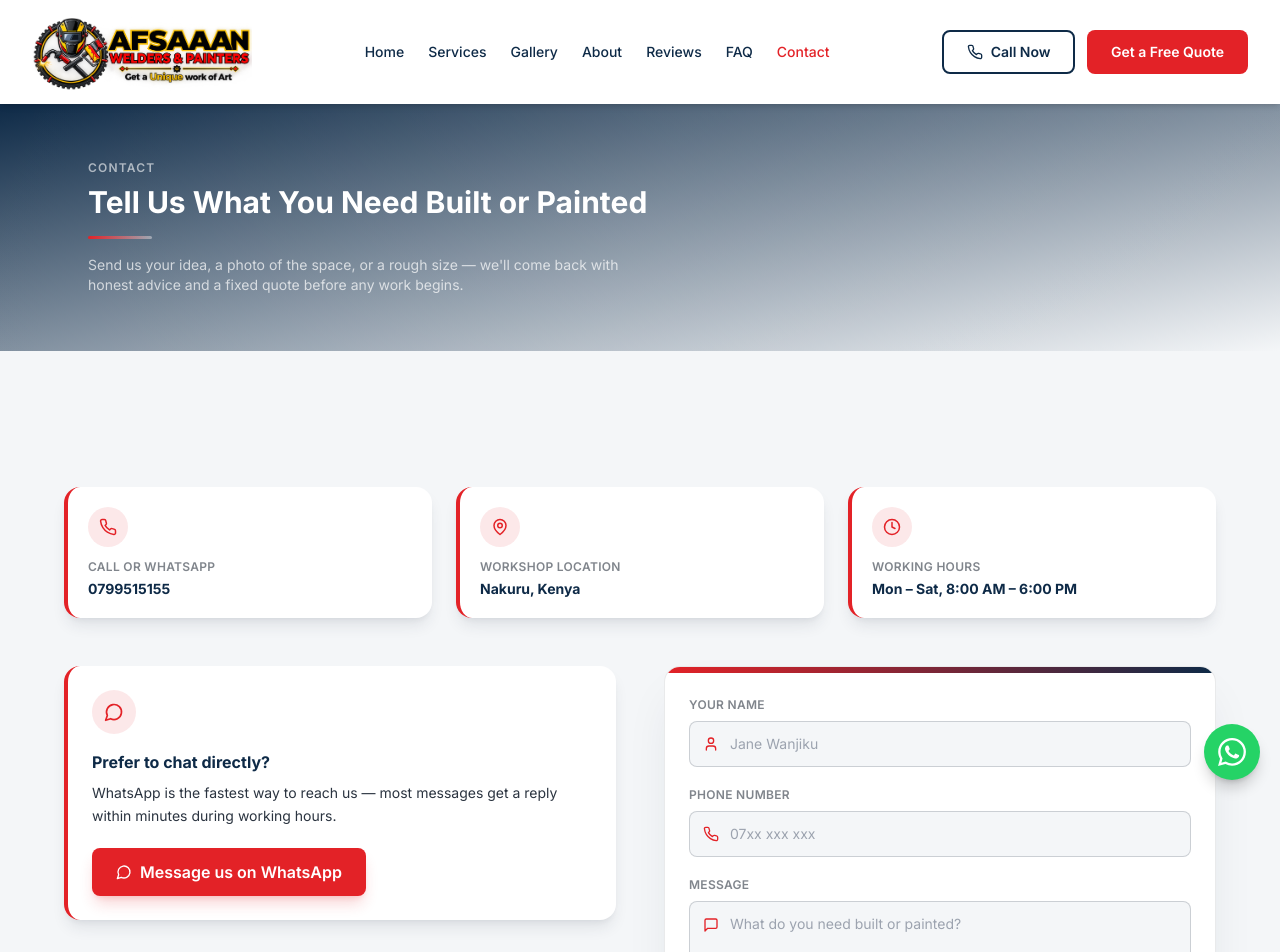
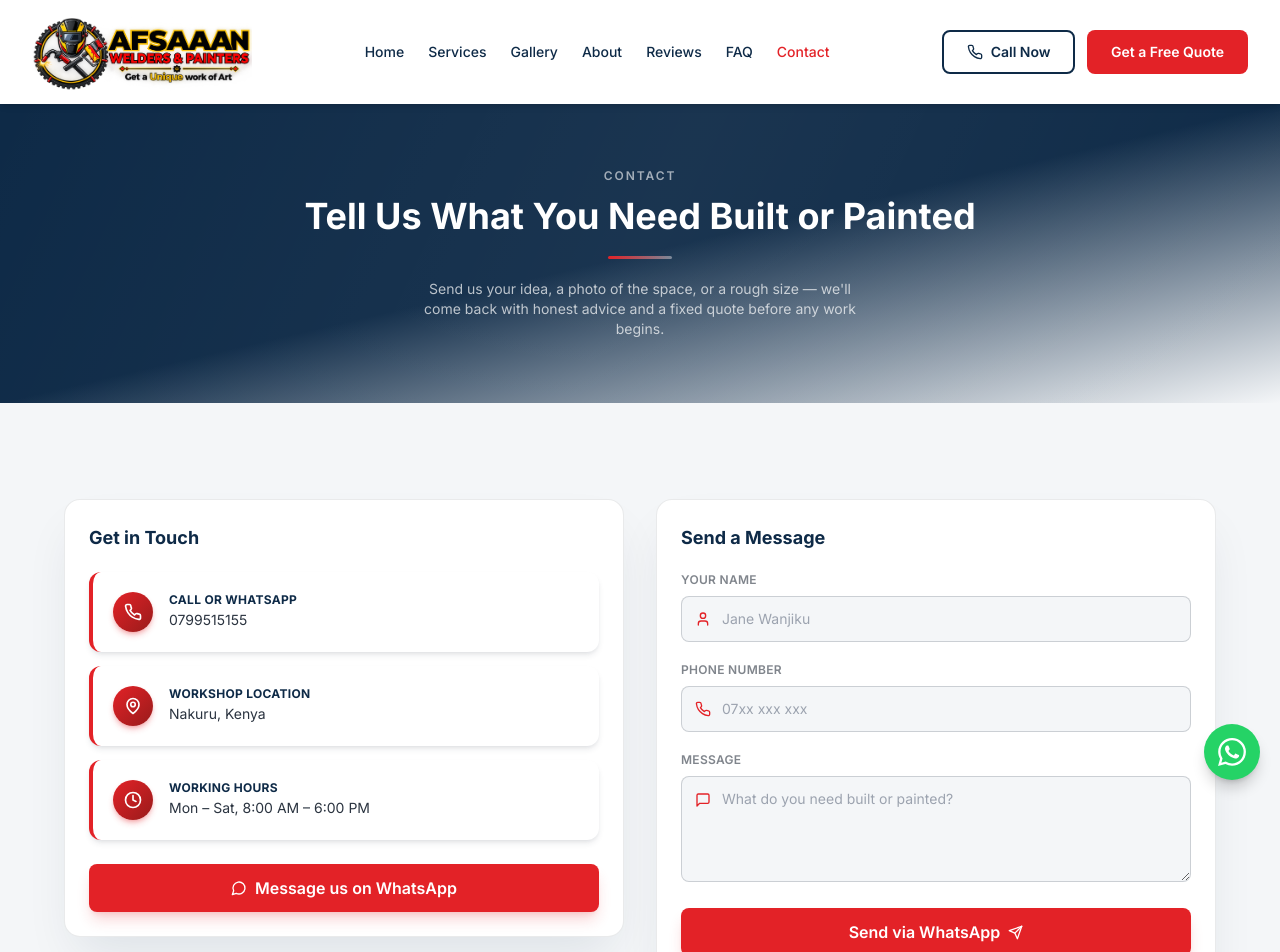
Before and after one commit to Muchyz/Afsaan, a React (Vite) app: page /contact in a window 1280 px wide. Shown: the top 952 px of the page. Built offline with nearby package versions, Linux system fonts and the light colour scheme.

Commit message:
match densco contact page layout: hero band + twin info/form cards

```diff
--- a/src/pages/Contact.jsx
+++ b/src/pages/Contact.jsx
@@ -1,9 +1,8 @@
 import { useState } from 'react'
 import { Phone, MapPin, Clock, MessageCircle, Send, User, MessageSquare } from 'lucide-react'
 import { business } from '../data/content'
-import SectionHeading from '../components/ui/SectionHeading'
 
-const infoCards = [
+const infoItems = [
   { icon: Phone, label: 'Call or WhatsApp', valueKey: 'phone' },
   { icon: MapPin, label: 'Workshop Location', valueKey: 'location' },
   { icon: Clock, label: 'Working Hours', valueKey: 'hours' },
@@ -21,14 +20,14 @@ export default function Contact() {
 
   return (
     <div>
-      {/* Steel-style dark hero band */}
-      <div className="relative bg-gradient-to-br from-navy to-navy-dark overflow-hidden">
-        <div className="absolute inset-0 bg-[linear-gradient(115deg,transparent_0%,rgba(255,255,255,0.04)_50%,transparent_100%)]" />
-        <div className="max-w-6xl mx-auto px-6 py-14 relative">
-          <p className="text-xs uppercase tracking-widest text-white/60 font-semibold mb-2">Contact</p>
-          <h1 className="text-2xl sm:text-3xl font-bold text-white">Tell Us What You Need Built or Painted</h1>
-          <div className="mt-4 h-[3px] w-16 bg-gradient-to-r from-brandred to-white/40 rounded-full" />
-          <p className="max-w-xl text-sm text-white/70 mt-4">
+      {/* Page hero band, matching Densco's page-hero--contact */}
+      <div className="relative bg-gradient-to-br from-navy via-navy to-navy-dark overflow-hidden text-center py-16 px-6">
+        <div className="absolute inset-0 bg-[linear-gradient(115deg,transparent_0%,rgba(255,255,255,0.05)_50%,transparent_100%)]" />
+        <div className="relative max-w-2xl mx-auto">
+          <p className="text-xs uppercase tracking-[0.16em] text-white/60 font-semibold mb-3">Contact</p>
+          <h1 className="text-2xl sm:text-4xl font-bold text-white">Tell Us What You Need Built or Painted</h1>
+          <div className="mt-5 h-[3px] w-16 bg-gradient-to-r from-brandred to-white/40 rounded-full mx-auto" />
+          <p className="max-w-md mx-auto text-sm text-white/70 mt-5">
             Send us your idea, a photo of the space, or a rough size — we'll come back with honest advice and a fixed quote before any work begins.
           </p>
         </div>
@@ -36,40 +35,42 @@ export default function Contact() {
 
       <div className="section-pad">
         <div className="max-w-6xl mx-auto">
-          <div className="grid gap-6 sm:grid-cols-3 mb-12 pt-10">
-            {infoCards.map(({ icon: Icon, label, valueKey }) => (
-              <div key={label} className="rounded-2xl bg-white border-l-4 border-brandred shadow-lg shadow-slate/10 p-5">
-                <span className="flex-shrink-0 w-10 h-10 rounded-full bg-brandred/10 flex items-center justify-center mb-3">
-                  <Icon size={18} className="text-brandred" strokeWidth={2} />
-                </span>
-                <p className="text-xs uppercase tracking-wide text-slate/60 font-semibold">{label}</p>
-                <p className="mt-1 text-sm text-navy font-bold leading-snug">{business[valueKey]}</p>
-              </div>
-            ))}
-          </div>
+          <div className="grid gap-8 md:grid-cols-2 items-start">
 
-          <div className="grid gap-12 md:grid-cols-2 items-start">
-            <div className="rounded-2xl bg-white border-l-4 border-brandred shadow-lg shadow-slate/10 p-6">
-              <span className="flex-shrink-0 w-11 h-11 rounded-full bg-brandred/10 flex items-center justify-center mb-4">
-                <MessageCircle size={20} className="text-brandred" strokeWidth={2} />
-              </span>
-              <p className="text-base font-bold text-navy mb-2">Prefer to chat directly?</p>
-              <p className="text-sm text-slate mb-5 leading-relaxed">
-                WhatsApp is the fastest way to reach us — most messages get a reply within minutes during working hours.
-              </p>
+            {/* Left: contact-info-card equivalent */}
+            <div className="rounded-2xl bg-white shadow-2xl shadow-navy/10 border border-slate/10 p-6">
+              <h2 className="text-lg font-bold text-navy mb-5">Get in Touch</h2>
+              <ul className="flex flex-col gap-3.5">
+                {infoItems.map(({ icon: Icon, label, valueKey }) => (
+                  <li
+                    key={label}
+                    className="flex items-start gap-4 bg-white rounded-xl shadow-md shadow-slate/10 border-l-4 border-brandred p-5 transition-transform hover:-translate-y-0.5"
+                  >
+                    <span className="flex-shrink-0 w-10 h-10 rounded-full bg-gradient-to-br from-brandred to-red-800 flex items-center justify-center shadow-md shadow-brandred/30">
+                      <Icon size={18} className="text-white" strokeWidth={2.2} />
+                    </span>
+                    <div>
+                      <p className="text-xs uppercase tracking-wide text-navy font-bold">{label}</p>
+                      <p className="mt-0.5 text-sm text-slate leading-snug">{business[valueKey]}</p>
+                    </div>
+                  </li>
+                ))}
+              </ul>
+
               <a
                 href={`https://wa.me/${business.whatsapp}`}
                 target="_blank"
                 rel="noopener noreferrer"
-                className="btn-primary w-full sm:w-auto justify-center shadow-lg shadow-brandred/20"
+                className="btn-primary w-full justify-center mt-6 shadow-lg shadow-brandred/20"
               >
                 <MessageCircle size={16} /> Message us on WhatsApp
               </a>
             </div>
 
-            <div className="rounded-2xl bg-white shadow-2xl shadow-navy/10 border border-slate/10 overflow-hidden">
-              <div className="h-1.5 bg-gradient-to-r from-brandred to-navy" />
-              <form onSubmit={handleSubmit} className="p-6 space-y-5">
+            {/* Right: contact-form-card, same background/padding/shadow as left */}
+            <div className="rounded-2xl bg-white shadow-2xl shadow-navy/10 border border-slate/10 p-6">
+              <h2 className="text-lg font-bold text-navy mb-5">Send a Message</h2>
+              <form onSubmit={handleSubmit} className="space-y-5">
                 <div>
                   <label className="block text-xs uppercase tracking-wide text-slate/60 font-semibold">Your name</label>
                   <div className="relative mt-2">
@@ -78,7 +79,7 @@ export default function Contact() {
                       required
                       value={form.name}
                       onChange={update('name')}
-                      className="w-full border border-slate/20 rounded-lg pl-10 pr-3.5 py-3 text-sm outline-none transition-colors bg-offwhite focus:bg-white focus:border-brandred focus:ring-2 focus:ring-brandred/10"
+                      className="w-full border border-slate/20 rounded-lg pl-10 pr-3.5 py-3 text-sm outline-none transition-colors bg-offwhite focus:bg-white focus:border-navy focus:ring-2 focus:ring-navy/10"
                       placeholder="Jane Wanjiku"
                     />
                   </div>
@@ -91,7 +92,7 @@ export default function Contact() {
                       required
                       value={form.phone}
                       onChange={update('phone')}
-                      className="w-full border border-slate/20 rounded-lg pl-10 pr-3.5 py-3 text-sm outline-none transition-colors bg-offwhite focus:bg-white focus:border-brandred focus:ring-2 focus:ring-brandred/10"
+                      className="w-full border border-slate/20 rounded-lg pl-10 pr-3.5 py-3 text-sm outline-none transition-colors bg-offwhite focus:bg-white focus:border-navy focus:ring-2 focus:ring-navy/10"
                       placeholder="07xx xxx xxx"
                     />
                   </div>
@@ -105,7 +106,7 @@ export default function Contact() {
                       rows={4}
                       value={form.message}
                       onChange={update('message')}
-                      className="w-full border border-slate/20 rounded-lg pl-10 pr-3.5 py-3 text-sm outline-none transition-colors bg-offwhite focus:bg-white focus:border-brandred focus:ring-2 focus:ring-brandred/10"
+                      className="w-full border border-slate/20 rounded-lg pl-10 pr-3.5 py-3 text-sm outline-none transition-colors bg-offwhite focus:bg-white focus:border-navy focus:ring-2 focus:ring-navy/10"
                       placeholder="What do you need built or painted?"
                     />
                   </div>
@@ -115,6 +116,7 @@ export default function Contact() {
                 </button>
               </form>
             </div>
+
           </div>
         </div>
       </div>
```
